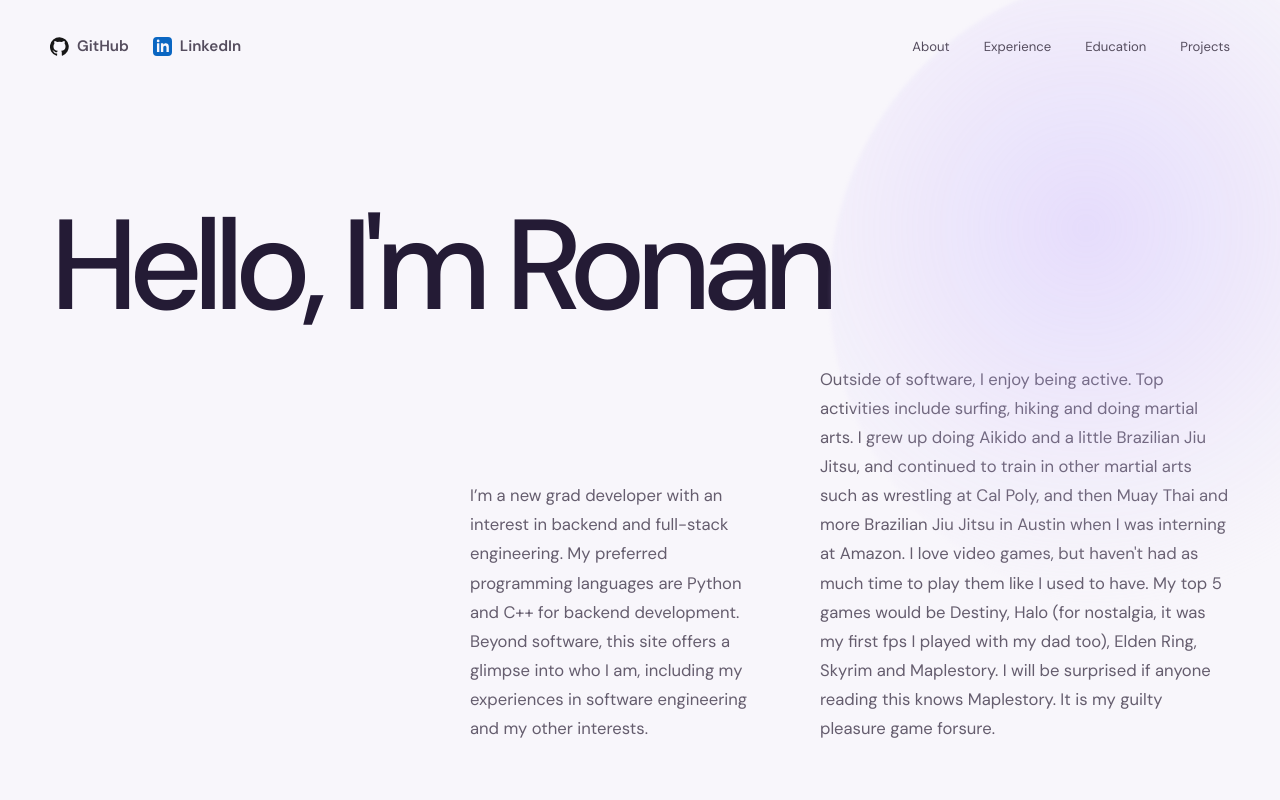
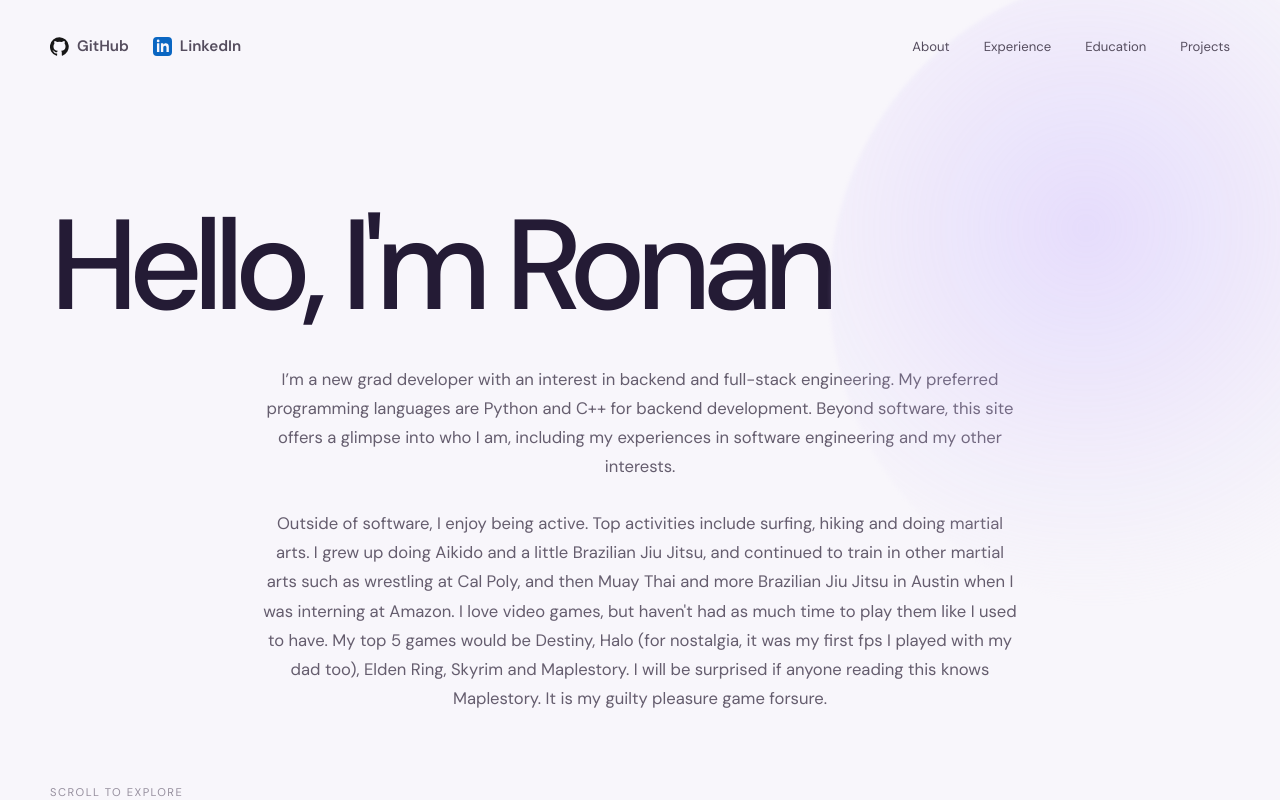
Before and after one commit to RonanValadez35/portfolio, a React (Vite) app: page / in a window 1280 px wide. Shown: the top 800 px of the page. Built offline with nearby package versions, Linux system fonts and the light colour scheme.

Commit message:
Fixed formatting

```diff
--- a/src/styles.css
+++ b/src/styles.css
@@ -80,12 +80,12 @@ h1 {
 }
 h1 em { font-family: "Newsreader", Georgia, serif; color: var(--purple); font-weight: 500; }
 .bio-row {
-  width: min(760px, 72%);
-  margin-left: auto;
+  width: min(760px, 100%);
+  margin: 0 auto;
   display: grid;
-  grid-template-columns: minmax(280px, 1fr) auto;
-  align-items: end;
-  gap: 70px;
+  grid-template-columns: 1fr;
+  gap: 28px;
+  text-align: center;
 }
 .bio-row p { margin: 0; color: #655d6e; font-size: 1.04rem; line-height: 1.75; }
 .text-link { white-space: nowrap; color: var(--purple-dark); font-size: 0.9rem; font-weight: 600; border-bottom: 1px solid rgba(109, 74, 255, 0.35); padding-bottom: 5px; }
```
